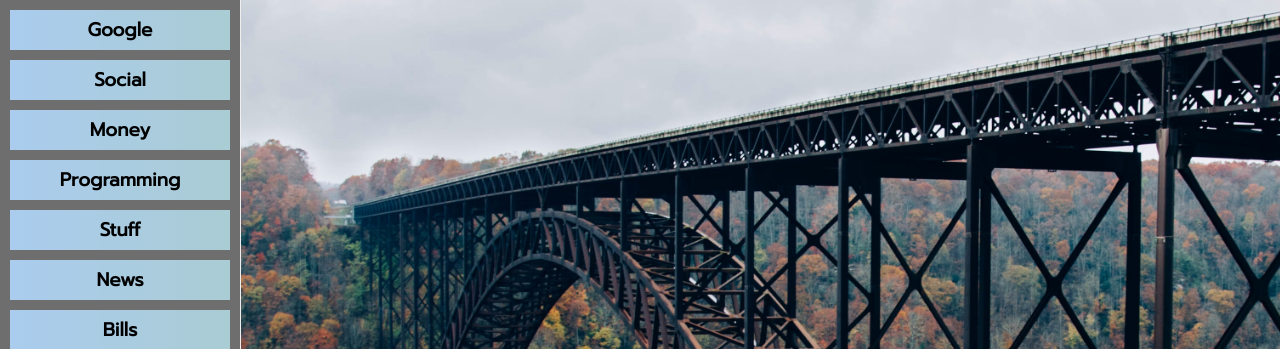
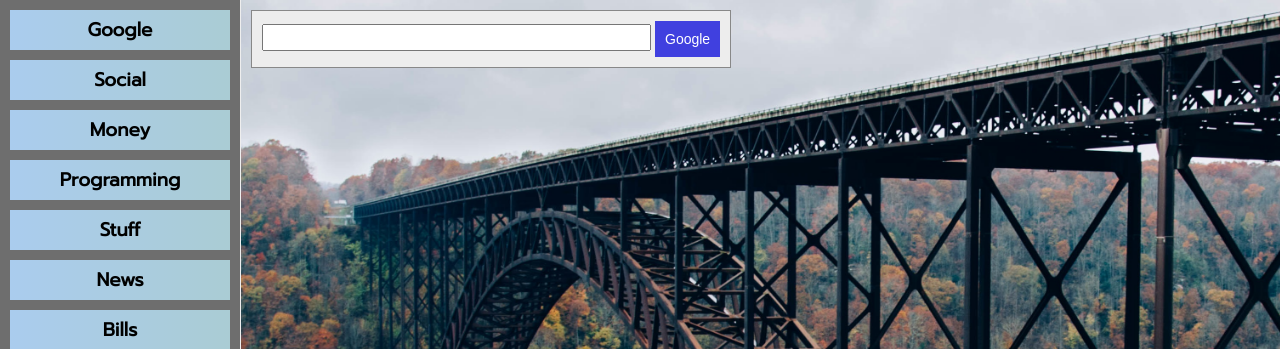
Before and after one commit to rspears74/my-site, a Flask app: page /randall in a window 1280 px wide. Shown: the part 76-425 px from the top of the page. Run offline with Flask 2, Linux system fonts and the light colour scheme; some web fonts are replaced.

Commit message:
added google search bar

```diff
--- a/static/randall/main.css
+++ b/static/randall/main.css
@@ -95,7 +95,7 @@ body {
 }
 
 .lists {
-  margin-left: 210px;
+  margin-left: 250px;
   margin-right: 10px;
 }
 
@@ -161,3 +161,26 @@ body {
   font-size: 14px;
   cursor: pointer;
 }
+
+.btn2 {
+  background-color: #4040df;
+  border: none;
+  color: white;
+  padding: 10px;
+  text-align: center;
+  font-size: 14px;
+  cursor: pointer;
+}
+
+.google-search {
+  background-color: #ededed;
+  margin-top: 10px;
+  margin-left: 10px;
+  padding: 10px;
+  border: 1px solid #888;
+  float: left;
+}
+
+input {
+  font-size: 20px;
+}
--- a/templates/randall.html
+++ b/templates/randall.html
@@ -298,5 +298,11 @@
             </div>
         </div>
     </div>
+    <div class="google-search">
+      <form method="get" action="https://www.google.com/search" target="_blank">
+        <input type="text" name="q" size="30" value="">
+        <button class="btn2" type="submit">Google</button>
+      </form>
+    </div>
 </body>
 </html>
```
